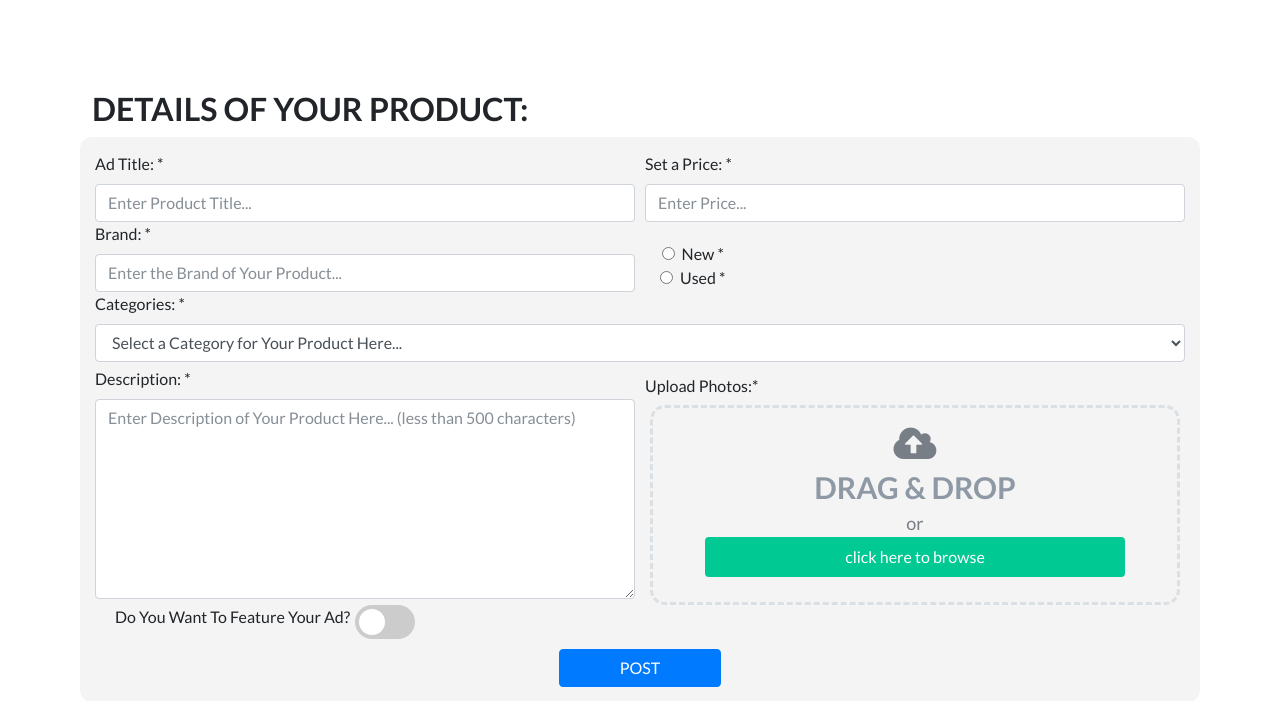
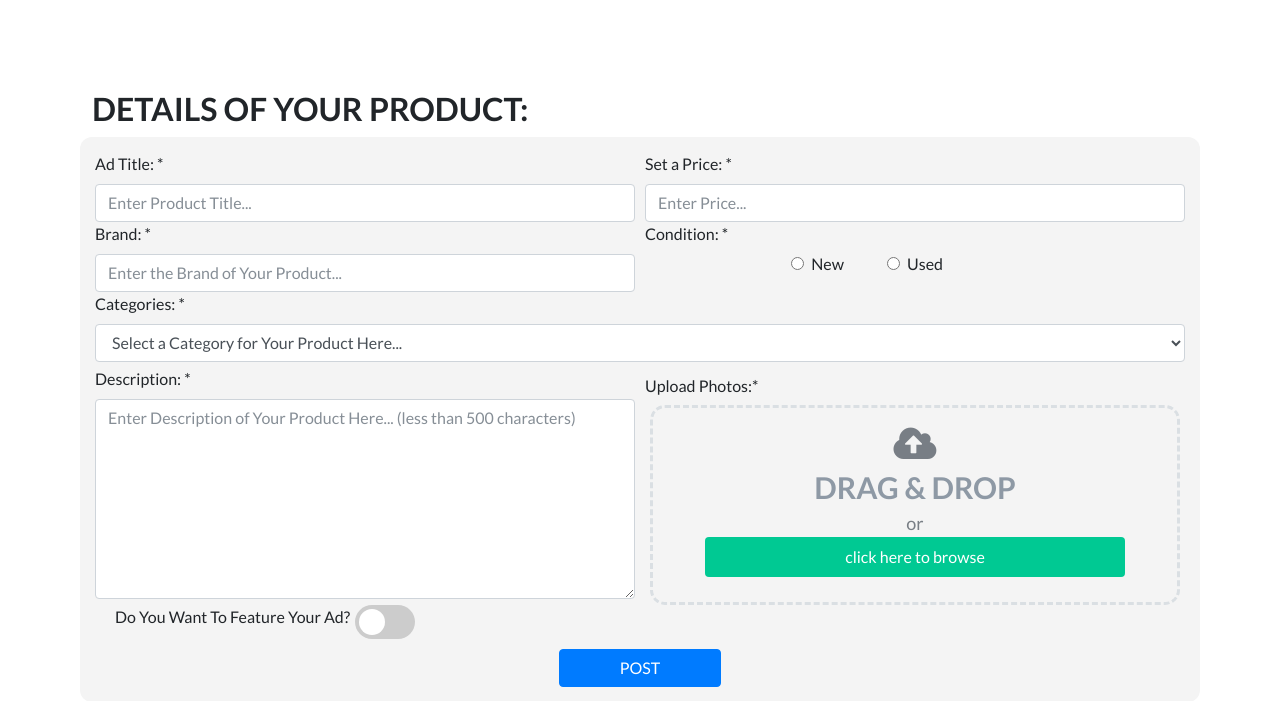
Before and after one commit to hsntrq/e-showroom-gaming, a Django app: page /home/post.html/ in a window 1280 px wide. Shown: the part 77-778 px from the top of the page. Run offline with Django 3.2, Linux system fonts and the light colour scheme; data comes from the database, SQL or seed files in the repository; some libraries are stand-ins or nearby versions.

Commit message:
corrected design

```diff
--- a/product/templates/Product/post.html
+++ b/product/templates/Product/post.html
@@ -102,14 +102,15 @@
                     <input class="form-control" type="text" name="brand"  placeholder="Enter the Brand of Your Product..." required>
                     </div>
                 <div class="col-sm-12 col-md-6">
-                    <div class="float-left" style="padding-left: 15px;padding-top: 20px;">
-                        <div class="form-check">
+                    <label class="float-left" for="brand" style="display: block;">Condition: *&nbsp;</label>
+                    <div class="float-left" style="padding-top: 30px; padding-left: 60px;">
+                        <div class="form-check" style="display: inline;">
                             <input type="radio" id="radio-1" class="form-check-input" name="condition" value="New" required>
-                            <label class="form-check-label" for="condition">New *</label>
+                            <label class="form-check-label" for="condition">New</label>
                         </div>
-                        <div class="form-check">
+                        <div class="form-check" style="display: inline; padding-left: 60px;">
                             <input type="radio" id="radio-2" class="form-check-input" name="condition" value="Used">
-                            <label class="form-check-label" for="condition">Used *</label></div>
+                            <label class="form-check-label" for="condition">Used</label></div>
                     </div>
                 </div>
             </div>
```
